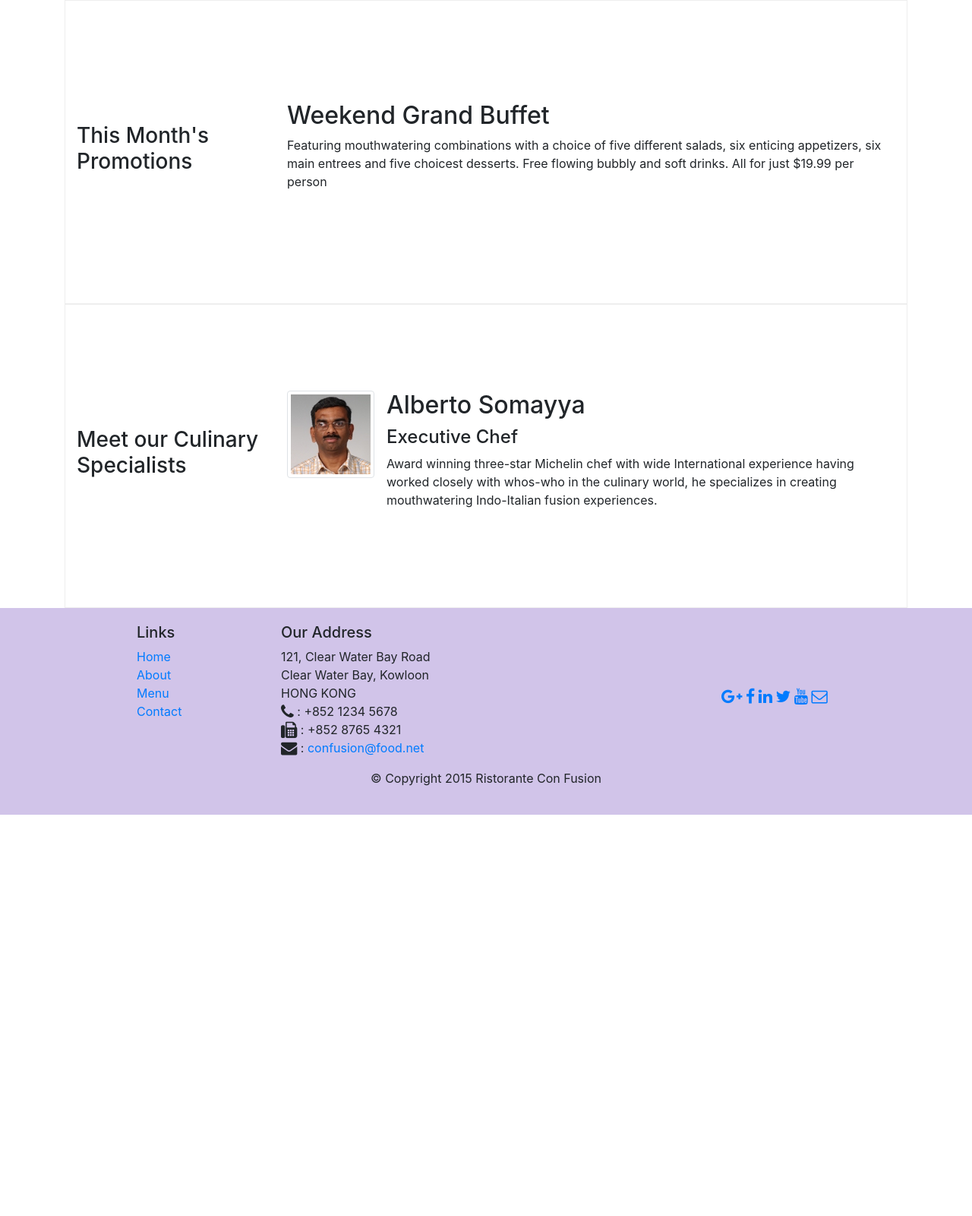
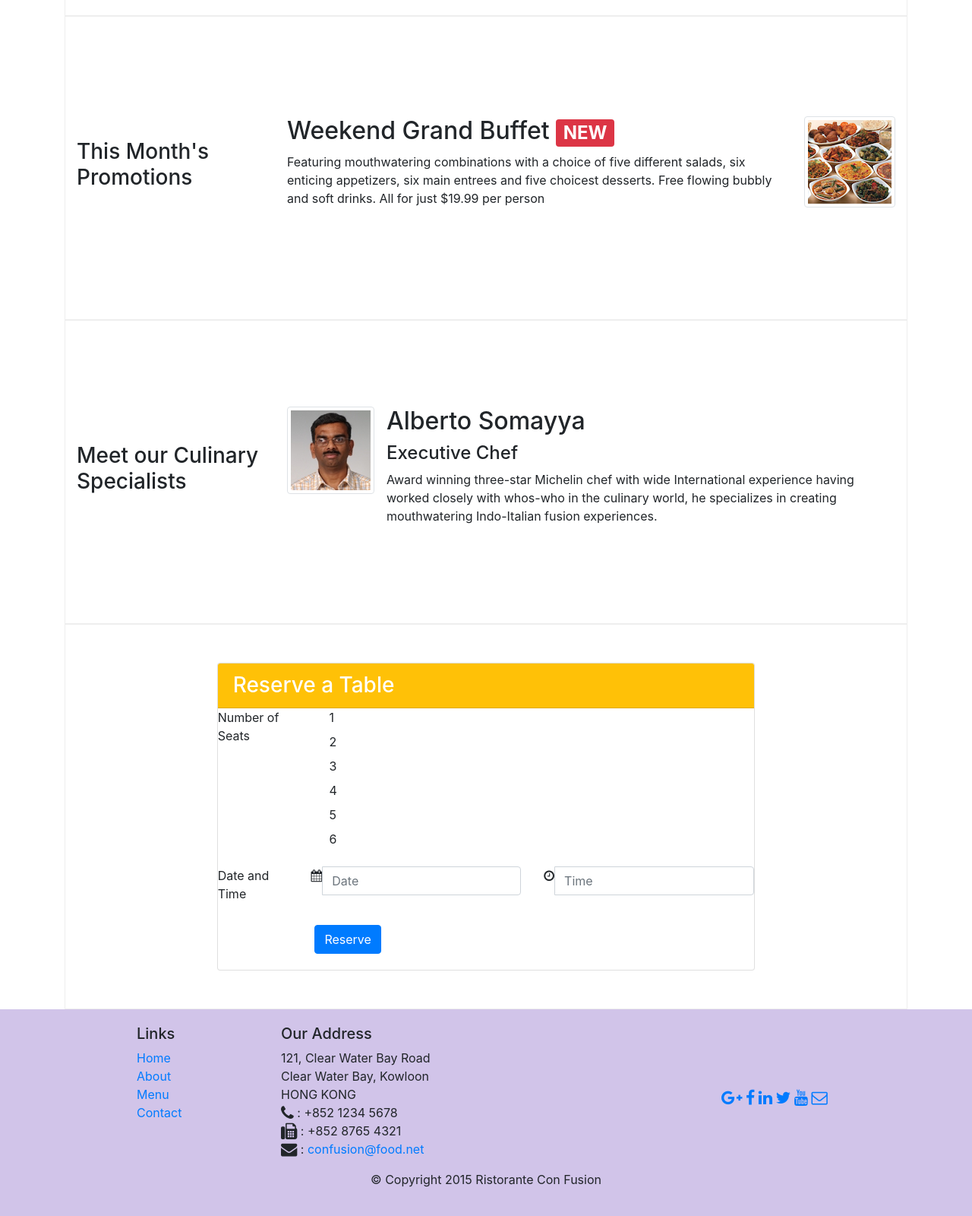
Before and after one commit to Dinika/Restorante-Con-Fusion, a website: page index.html in a window 1280 px wide. Shown: the part 713-2313 px from the top of the page at 76% size. Before the commit the page ends 1785 px from the top, so only its background shows below. Drawn offline with nearby package versions, Linux system fonts and the light colour scheme.

Commit message:
Add the reservation form and button to index.html

```diff
--- a/index.html
+++ b/index.html
@@ -34,12 +34,15 @@
     <header class="jumbotron">
         <div class="container">
             <div class="row row-header">
-                <div class="col-12 col-sm-8">
+                <div class="col-12 col-sm-6">
                     <h1>Ristorante con Fusion</h1>
                     <p>We take inspiration from the World's best cuisines, and create a unique fusion experience. Our lipsmacking creations will tickle your culinary senses!</p>
                 </div>
-                <div class="col col-sm align-self-center">
+                <div class="col-12 col-sm-3 align-self-center">
                   <img src="img/logo.png" class="img-fluid">
+                </div>
+                <div class="col-12 col-sm-3 align-self-center">
+                  <a role="button" sm-only="Reserve a  Table Button" class="btn btn-warning btn-sm btn-block" href="#reserve-table">Reserve Table</a>
                 </div>
             </div>
         </div>
@@ -67,8 +70,13 @@
                 <h3>This Month's Promotions</h3>
             </div>
             <div class="col-sm col-md">
-                <h2>Weekend Grand Buffet</h2>
-                <p class="hidden-xs-down">Featuring mouthwatering combinations with a choice of five different salads, six enticing appetizers, six main entrees and five choicest desserts. Free flowing bubbly and soft drinks. All for just $19.99 per person </p>
+              <div class="media">
+                <div class="media-body">
+                    <h2>Weekend Grand Buffet <span class="badge badge-danger">NEW</span></h2>
+                    <p class="hidden-xs-down">Featuring mouthwatering combinations with a choice of five different salads, six enticing appetizers, six main entrees and five choicest desserts. Free flowing bubbly and soft drinks. All for just $19.99 per person </p>
+                </div>
+                <img src="img/buffet.png" alt="buffet image" class="d-flex ml-3 img-thumbnail">
+              </div>
             </div>
         </div>
 
@@ -85,6 +93,75 @@
                   <p class="hidden-xs-down">Award winning three-star Michelin chef with wide International experience having worked closely with whos-who in the culinary world, he specializes in creating mouthwatering Indo-Italian fusion experiences. </p>
                 </div>
               </div>
+            </div>
+        </div>
+
+        <div class="row row-content align-items-center">
+            <div class="col-12 col-sm-8 offset-sm-2">
+                <div class="card" id="reserve-table">
+                    <h3 class="card-header bg-warning text-white">Reserve a Table</h3>
+                    <div class="card-block">
+                        <form>
+                          <div class="form-group row">
+                              <label class="col-md-2">Number of Seats</label>
+                              <div class="col-md">
+                              <label class="custom-control custom-radio">
+                                  <input id="radio1" name="radio" type="radio" class="custom-control-input">
+                                  <span class="custom-control-indicator"></span>
+                                  <span class="custom-control-description">1</span>
+                              </label>
+                              <label class="custom-control custom-radio">
+                                  <input id="radio2" name="radio" type="radio" class="custom-control-input">
+                                  <span class="custom-control-indicator"></span>
+                                  <span class="custom-control-description">2</span>
+                              </label>
+                              <label class="custom-control custom-radio">
+                                  <input id="radio3" name="radio" type="radio" class="custom-control-input">
+                                  <span class="custom-control-indicator"></span>
+                                  <span class="custom-control-description">3</span>
+                              </label>
+                              <label class="custom-control custom-radio">
+                                  <input id="radio4" name="radio" type="radio" class="custom-control-input">
+                                  <span class="custom-control-indicator"></span>
+                                  <span class="custom-control-description">4</span>
+                              </label>
+                              <label class="custom-control custom-radio">
+                                  <input id="radio5" name="radio" type="radio" class="custom-control-input">
+                                  <span class="custom-control-indicator"></span>
+                                  <span class="custom-control-description">5</span>
+                              </label>
+                              <label class="custom-control custom-radio">
+                                  <input id="radio6" name="radio" type="radio" class="custom-control-input">
+                                  <span class="custom-control-indicator"></span>
+                                  <span class="custom-control-description">6</span>
+                              </label>
+                            </div>
+                          </div>
+                          <div class="form-group row">
+                              <label class="col-md-2">Date and Time</label>
+
+                              <div class="col-12 col-md-5">
+                                <div class="input-group date" data-provide="datepicker">
+                                  <div class="input-group-addon"><span class="fa fa-calendar"></span></div>
+                                  <input type="text" class="form-control" id="date" name="date" placeholder="Date">
+                                </div>
+                              </div>
+                              <div class="col-12 col-sm-12 col-md-5">
+                                <div class="input-group">
+                                  <div class="input-group-addon"><span class="fa fa-clock-o"></span></div>
+                                  <input type="text" class="form-control" id="time" name="time" placeholder="Time">
+                                </div>
+                              </div>
+
+                          </div>
+                          <div class="form-group row">
+                            <div class="offset-md-2 col-md-10">
+                              <button type="submit" class="btn btn-primary">Reserve</button>
+                            </div>
+                          </div>
+                        </form>
+                    </div>
+                </div>
             </div>
         </div>
     </div>
```
